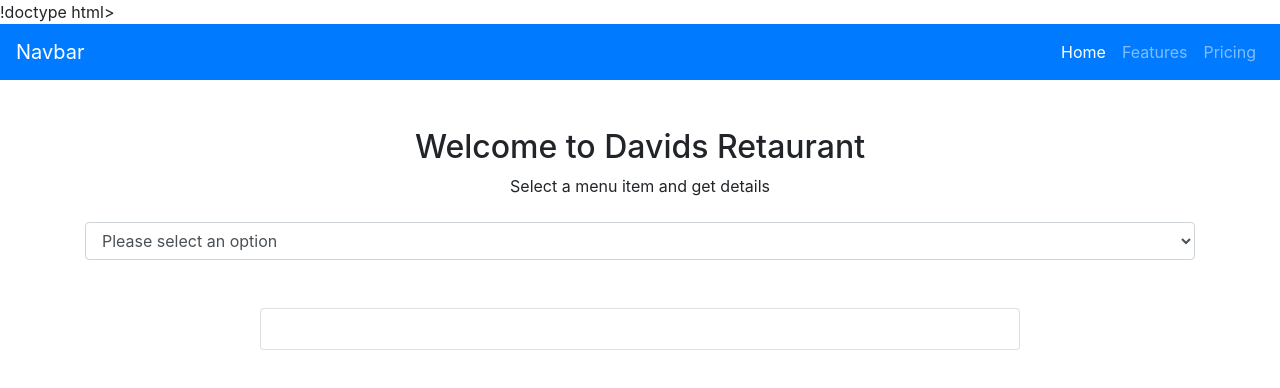
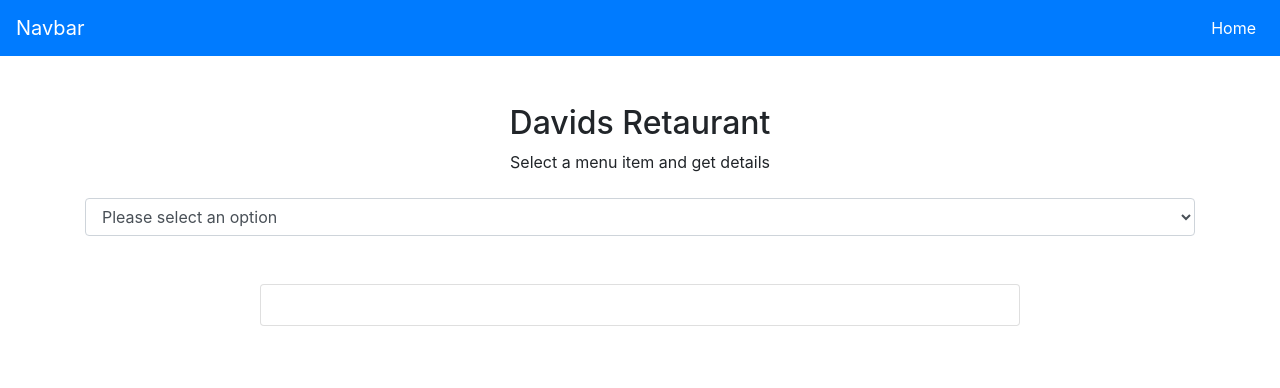
Before and after one commit to theviijaykumar/wt3vijay.github.io, a plain HTML site: page index.html in a window 1280 px wide. Drawn offline with nearby package versions, Linux system fonts and the light colour scheme; no server answers.

Commit message:
Update index.html

```diff
--- a/index.html
+++ b/index.html
@@ -1,4 +1,4 @@
-!doctype html>
+<!doctype html>
 <html lang="en">
 
 <head>
@@ -10,7 +10,7 @@
   <link rel="stylesheet" href="https://stackpath.bootstrapcdn.com/bootstrap/4.5.2/css/bootstrap.min.css"
     integrity="sha384-JcKb8q3iqJ61gNV9KGb8thSsNjpSL0n8PARn9HuZOnIxN0hoP+VmmDGMN5t9UJ0Z" crossorigin="anonymous">
   <link rel="stylesheet" href="index.css">
-  <title>Hello, world!</title>
+  <title>vijayrestaurantmenu</title>
 </head>
 
 <body>
@@ -26,19 +26,14 @@
         <li class="nav-item active">
           <a class="nav-link" href="#">Home <span class="sr-only">(current)</span></a>
         </li>
-        <li class="nav-item">
-          <a class="nav-link" href="#">Features</a>
-        </li>
-        <li class="nav-item">
-          <a class="nav-link" href="#">Pricing</a>
-        </li>
+
       </ul>
     </div>
   </nav>
 
   <div class="container">
     <div class="mt-5 text-center">
-      <h2>Welcome to Davids Retaurant</h2>
+      <h2>Davids Retaurant</h2>
       <p>Select a menu item and get details</p>
     </div>
     <div class="mt-4 text-center">
```
